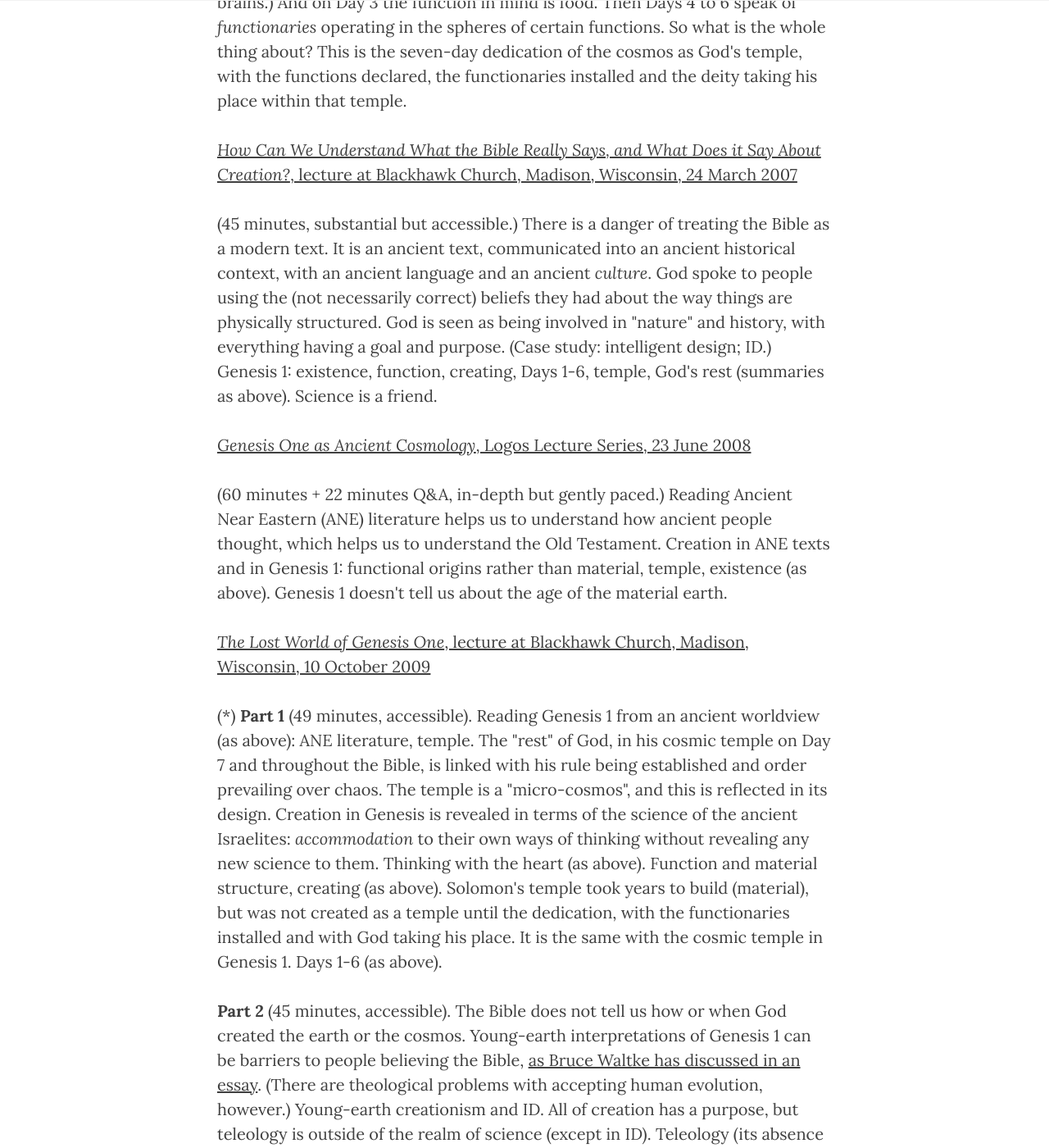
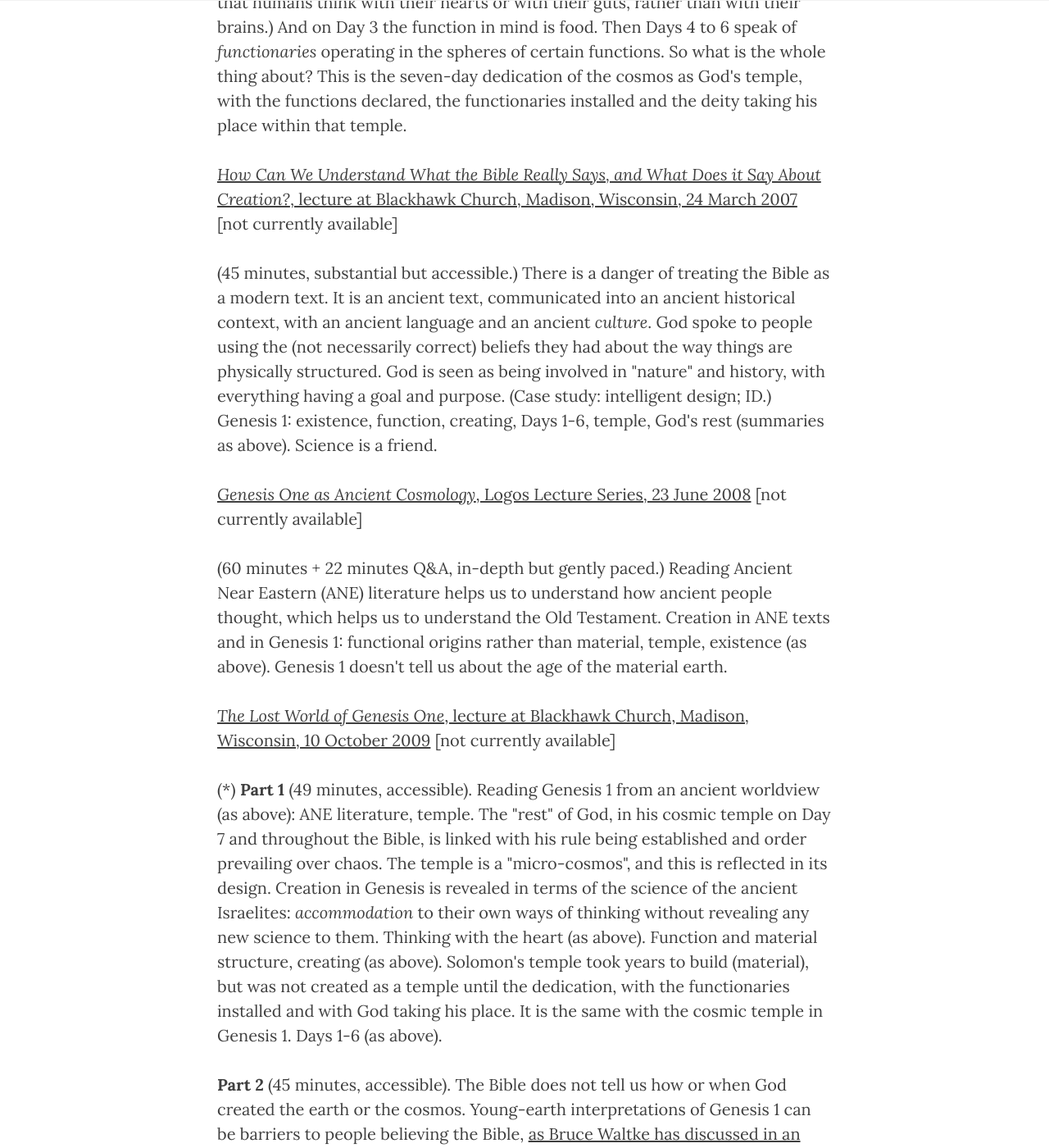
Before and after one commit to anthonyjsmith/anthonyjsmith.github.io, a Jekyll site: the page built from _posts/2010-08-02-john-walton-audio-resources-on-genesis-1.html, in a window 1280 px wide and 1400 px high, scrolled down 2515 px. Shown: the whole window at 82% size. Built offline with Jekyll 4.4.1, drawn with Linux system fonts in a browser that asks for light colours; nearby versions of some CDN libraries; comment, search, counter and statistics services are not loaded; some of the changed text lies outside the part shown.

Commit message:
Fix broken links

```diff
--- a/_posts/2010-08-02-john-walton-audio-resources-on-genesis-1.html
+++ b/_posts/2010-08-02-john-walton-audio-resources-on-genesis-1.html
@@ -3,22 +3,22 @@
 tags:
 - Christianity
 ---
-<p>Recently I've been aware of a strong positive correlation between the phrases "<a href="http://www.wheaton.edu/Theology/faculty/walton/">John Walton</a>" and "<a href="http://www.esvonline.org/search/genesis1/">Genesis One</a>". In order to investigate this further, I've obtained a copy of John Walton's 2009 book, <a href="http://www.amazon.co.uk/Lost-World-Genesis-One-Cosmology/dp/0830837043/"><em>The Lost World of Genesis One</em></a>. However, since the average gestation time for a book to sit dormant on my bookshelf is around a decade (neglecting brief excursions into removal boxes), I thought I'd try to find some online audio material by John Walton to whet my appetite. Here's what I found (with thanks to the <a href="http://www.asa3.org/ASA/education/origins/genesis-jw.htm">ASA</a>).</p>
+<p>Recently I've been aware of a strong positive correlation between the phrases "<a href="http://www.wheaton.edu/Academics/Faculty/W/John-Walton">John Walton</a>" and "<a href="http://www.esvonline.org/search/genesis1/">Genesis One</a>". In order to investigate this further, I've obtained a copy of John Walton's 2009 book, <a href="http://www.amazon.co.uk/Lost-World-Genesis-One-Cosmology/dp/0830837043/"><em>The Lost World of Genesis One</em></a>. However, since the average gestation time for a book to sit dormant on my bookshelf is around a decade (neglecting brief excursions into removal boxes), I thought I'd try to find some online audio material by John Walton to whet my appetite. Here's what I found (with thanks to the <a href="http://www.asa3.org/ASA/education/origins/genesis-jw.htm">ASA</a>).</p>
 <p>(* = my recommended listening, to avoid too much repetition of material.)</p>
-<p>First, a few video clips by <a href="http://biologos.org/blog/author/walton-john/">John Walton over at BioLogos</a>:</p>
-<p>(*) <a href="http://biologos.org/blog/understanding-genesis/"><em>Understanding Genesis</em></a>. We need to think carefully about how an ancient audience would have heard Genesis 1. When they heard about God "resting", they would have immediately thought of a temple, as temples are places where gods rest. So the cosmos is pictured as a temple, with everything in its rightful place, in which God takes his seat in order to govern the world.</p>
-<p><a href="http://biologos.org/blog/on-myth-and-meaning/"><em>On Myth and Meaning</em></a>. Ancient people genuinely believed their myths and used them to answer the big questions: who are we and how does the world work? (For us, science can function as a kind of "mythology", answering those same big questions.) This way of communicating was part of the "cognitive environment" of the ancient Israelites, so it is no surprise that God's revelation in the book of Genesis sometimes reflects this and has a similar function.</p>
-<p><a href="http://biologos.org/blog/science-scripture-and-the-creation-narrative/"><em>Science, Scripture and the Creation Narrative</em></a>. Reading science into the Bible or reading science out of the Bible inevitably ends up making the text mean things that it would never have meant to its original audience. Whereas we tend to think about Genesis 1 in terms of material origins, this is not what the ancient Israelites would have been interested in. Instead, the questions in their minds would have been about the function of the creation and about who is in charge of running it.</p>
+<p>First, a few video clips by <a href="http://biologos.org/author/john-walton">John Walton over at BioLogos</a>:</p>
+<p>(*) <a href="http://biologos.org/resources/audio-visual/john-walton-on-understanding-genesis"><em>Understanding Genesis</em></a>. We need to think carefully about how an ancient audience would have heard Genesis 1. When they heard about God "resting", they would have immediately thought of a temple, as temples are places where gods rest. So the cosmos is pictured as a temple, with everything in its rightful place, in which God takes his seat in order to govern the world.</p>
+<p><a href="http://biologos.org/resources/audio-visual/john-walton-on-myth-and-meaning"><em>On Myth and Meaning</em></a>. Ancient people genuinely believed their myths and used them to answer the big questions: who are we and how does the world work? (For us, science can function as a kind of "mythology", answering those same big questions.) This way of communicating was part of the "cognitive environment" of the ancient Israelites, so it is no surprise that God's revelation in the book of Genesis sometimes reflects this and has a similar function.</p>
+<p><a href="http://biologos.org/resources/audio-visual/john-walton-on-science-and-the-scripture"><em>Science, Scripture and the Creation Narrative</em></a>. Reading science into the Bible or reading science out of the Bible inevitably ends up making the text mean things that it would never have meant to its original audience. Whereas we tend to think about Genesis 1 in terms of material origins, this is not what the ancient Israelites would have been interested in. Instead, the questions in their minds would have been about the function of the creation and about who is in charge of running it.</p>
 <p>Now some full-length talks, in chronological order:</p>
-<p><em><a href="http://www.wheaton.edu/physics/research/symposia/conferences03/Sci_Sym.swf">Genesis and Cosmology</a></em><a href="http://www.wheaton.edu/physics/research/symposia/conferences03/Sci_Sym.swf">, lecture at a conference on </a><em><a href="http://www.wheaton.edu/physics/research/symposia/conferences03/Sci_Sym.swf">Scientific Cosmology and Christianity</a></em><a href="http://www.wheaton.edu/physics/research/symposia/conferences03/Sci_Sym.swf"> at Wheaton College, Illinois, 26-27 March 2003</a></p>
+<p><em><a href="http://www.wheaton.edu/Academics/Departments/Physics/Activities-and-Resources/Science-Symposia">Genesis and Cosmology</a></em><a href="http://www.wheaton.edu/Academics/Departments/Physics/Activities-and-Resources/Science-Symposia">, lecture at a conference on </a><em><a href="http://www.wheaton.edu/Academics/Departments/Physics/Activities-and-Resources/Science-Symposia">Scientific Cosmology and Christianity</a></em><a href="http://www.wheaton.edu/Academics/Departments/Physics/Activities-and-Resources/Science-Symposia"> at Wheaton College, Illinois, 26-27 March 2003</a> [not currently available]</p>
 <p>(52 minutes + 10 minutes Q&amp;A, in-depth.) All of the standard approaches to Genesis 1 assume that creation in Genesis concerns making <em>things</em>. This is not the best way to view the text. Genesis 1 is about God bringing order (functionality) out of disorder (non-functionality). For the original audience, "existence" is defined by having a function, not by having a material structure. "Beginning" refers to the initial period. "Create" refers to establishing functions (not manufacturing things). "Formless and empty" points to a creation not lacking matter but lacking order. Genesis is not interested in the material structures that allow the functions to operate. The details of the days of creation fit with this view (see below). Comparison with ancient literature shows a similar interest in the function of creation rather than the material structure. The cosmos is presented in Genesis 1 as a temple (see below).</p>
-<p><a href="http://minorthoughts.com/resources/on-creation/"><em>Why Didn't God Call the Light "Light"?</em>, sermon at Blackhawk Church, Madison, Wisconsin, 18 September 2005</a></p>
+<p><a href="https://minorthoughts.com/resources/why-didnt-god-call-the-light-light"><em>Why Didn't God Call the Light "Light"?</em>, sermon at Blackhawk Church, Madison, Wisconsin, 18 September 2005</a></p>
 <p>(45 minutes, more accessible.) We must learn to read the Bible on its own terms. "Creation" is about causing things to exist, but what does it mean to "exist"? For us, we immediately think about physical structure, but this was not something the ancients were interested in. For them, "existence" was a matter of having a <em>function</em> and a purpose. So on Day 1 God called the light "day", not "light", because God was creating a <em>function</em>: time. Then on Day 2 the function in mind is weather, and the text is so disinterested in physical structures that it even uses their incorrect view of the structure of the cosmos (with a solid "firmament" holding back the waters) to communicate its message about function. (Similarly, the Scriptures make no effort to correct the incorrect belief that humans think with their hearts or with their guts, rather than with their brains.) And on Day 3 the function in mind is food. Then Days 4 to 6 speak of <em>functionaries</em> operating in the spheres of certain functions. So what is the whole thing about? This is the seven-day dedication of the cosmos as God's temple, with the functions declared, the functionaries installed and the deity taking his place within that temple.</p>
-<p><a href="http://www.blackhawkchurch.org/resources/event_archive.php"><em>How Can We Understand What the Bible Really Says, and What Does it Say About Creation?</em>, lecture at Blackhawk Church, Madison, Wisconsin, 24 March 2007</a></p>
+<p><a href="http://www.blackhawkchurch.org/connect/media-resources/event-archive/"><em>How Can We Understand What the Bible Really Says, and What Does it Say About Creation?</em>, lecture at Blackhawk Church, Madison, Wisconsin, 24 March 2007</a> [not currently available]</p>
 <p>(45 minutes, substantial but accessible.) There is a danger of treating the Bible as a modern text. It is an ancient text, communicated into an ancient historical context, with an ancient language and an ancient <em>culture</em>. God spoke to people using the (not necessarily correct) beliefs they had about the way things are physically structured. God is seen as being involved in "nature" and history, with everything having a goal and purpose. (Case study: intelligent design; ID.) Genesis 1: existence, function, creating, Days 1-6, temple, God's rest (summaries as above). Science is a friend.</p>
-<p><em><a href="http://www.logos.com/lectures">Genesis One as Ancient Cosmology</a></em><a href="http://www.logos.com/lectures">, Logos Lecture Series, 23 June 2008</a></p>
+<p><em><a href="https://blog.logos.com/2008/06/genesis_one_as_ancient_cosmology/">Genesis One as Ancient Cosmology</a></em><a href="https://blog.logos.com/2008/06/genesis_one_as_ancient_cosmology/">, Logos Lecture Series, 23 June 2008</a> [not currently available]</p>
 <p>(60 minutes + 22 minutes Q&amp;A, in-depth but gently paced.) Reading Ancient Near Eastern (ANE) literature helps us to understand how ancient people thought, which helps us to understand the Old Testament. Creation in ANE texts and in Genesis 1: functional origins rather than material, temple, existence (as above). Genesis 1 doesn't tell us about the age of the material earth.</p>
-<p><a href="http://www.blackhawkchurch.org/resources/event_archive.php"><em>The Lost World of Genesis One</em>, lecture at Blackhawk Church, Madison, Wisconsin, 10 October 2009</a></p>
+<p><a href="http://www.blackhawkchurch.org/connect/media-resources/event-archive/"><em>The Lost World of Genesis One</em>, lecture at Blackhawk Church, Madison, Wisconsin, 10 October 2009</a> [not currently available]</p>
 <p>(*) <strong>Part 1</strong> (49 minutes, accessible). Reading Genesis 1 from an ancient worldview (as above): ANE literature, temple. The "rest" of God, in his cosmic temple on Day 7 and throughout the Bible, is linked with his rule being established and order prevailing over chaos. The temple is a "micro-cosmos", and this is reflected in its design. Creation in Genesis is revealed in terms of the science of the ancient Israelites: <em>accommodation</em> to their own ways of thinking without revealing any new science to them. Thinking with the heart (as above). Function and material structure, creating (as above). Solomon's temple took years to build (material), but was not created as a temple until the dedication, with the functionaries installed and with God taking his place. It is the same with the cosmic temple in Genesis 1. Days 1-6 (as above).</p>
 <p><strong>Part 2</strong> (45 minutes, accessible). The Bible does not tell us how or when God created the earth or the cosmos. Young-earth interpretations of Genesis 1 can be barriers to people believing the Bible, <a href="http://biologos.org/uploads/projects/Waltke_scholarly_essay.pdf">as Bruce Waltke has discussed in an essay</a>. (There are theological problems with accepting human evolution, however.) Young-earth creationism and ID. All of creation has a purpose, but teleology is outside of the realm of science (except in ID). Teleology (its absence or presence) should not be the focus of science education. Science is not a threat to God but an opportunity to discover more about his work. God's "rest" (temple rule) is not something so much to be imitated as to be acknowledged. Implications for the Sabbath.</p>
 <p>Initial reflections on all this material...</p>
```
